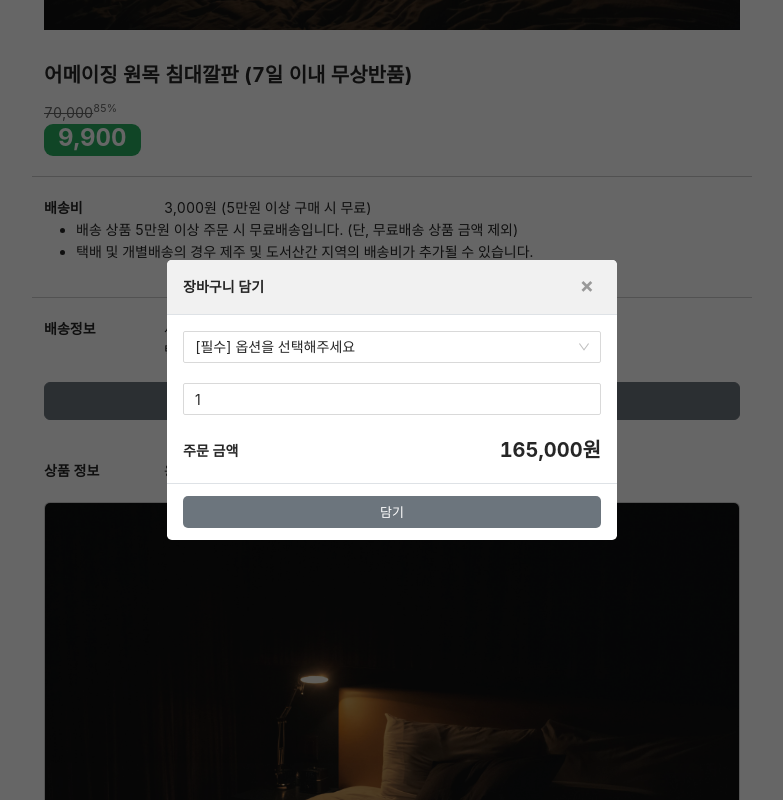
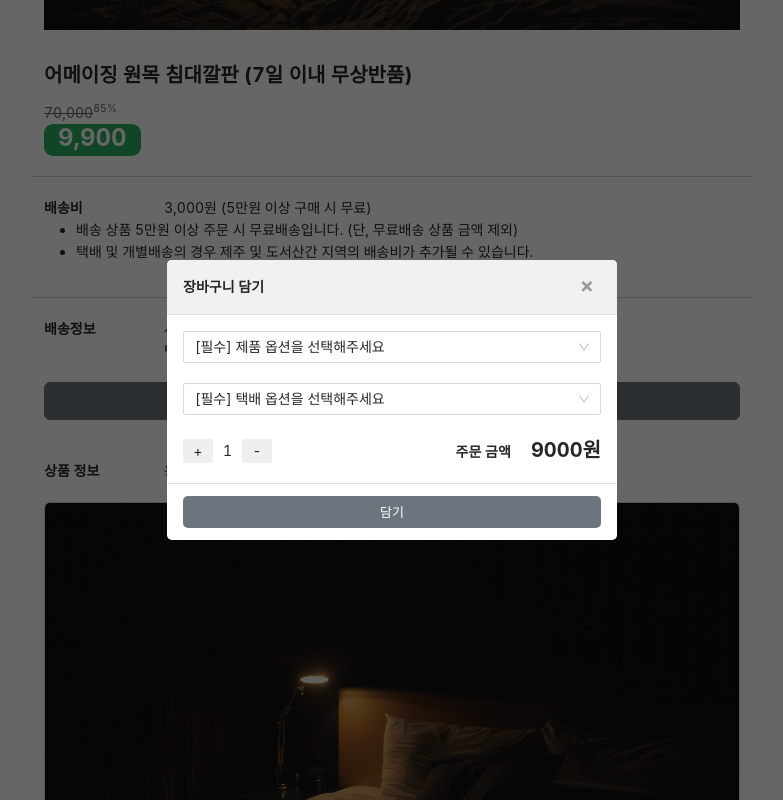
Before and after one commit to sangminem/green_mall, a React (Create React App) app: page /detail in a window 1280 px wide. Both pictures are taken after a click on the button "구매하기". Shown: the part 491-1291 px from the top of the page, without its empty margins (248-1031 px from the left). Built offline with nearby package versions, Linux system fonts and the light colour scheme.

Commit message:
modal 수량+금액계산/ 날짜+요일 계산

```diff
--- a/src/components/deliveryInfo.js
+++ b/src/components/deliveryInfo.js
@@ -1,9 +1,30 @@
 import React, { Component, Fragment } from 'react';
-import {Row, Col} from 'react-bootstrap'
+import {Row, Col, NavDropdown} from 'react-bootstrap'
 import styles from './../css/detail.module.css';
 import styled from 'styled-components';
 
 const DeliverylInfo = () => {
+    //date
+    const date = new Date();
+    const am = new Date(date.setDate(date.getDate()+1)); //새벽배송
+    const pm = new Date(date.setDate(date.getDate()+2)); //택배배송
+
+    const year = date.getFullYear();
+    const month = date.getMonth() + 1;
+    const day = date.getDate();
+    const week = ['일','월','화','수','목','금','토'];
+    let dayOfWeek = week[date.getDay()];
+    let amOfWeek = week[am.getDay()];
+    let pmOfWeek = week[pm.getDay()];
+
+    console.log('date: ' + date.toLocaleDateString('ko-kr'));
+    console.log('year: ' + year);
+    console.log('month: ' + month);
+    console.log('day: ' + day);
+    console.log('week: ' + dayOfWeek);
+    console.log('tomorrow: ' + amOfWeek);
+    console.log('2 days later: ' + pmOfWeek);
+
     return (
         <React.Fragment>
             <Row className={`mt20 mb20 pt20 ${styles.delivery}`}>
@@ -18,8 +39,8 @@ const DeliverylInfo = () => {
             </Row>
             <Row className={`mt20 mb20 pt20 ${styles.delivery}`} >
                 <Col sm={2}><strong>배송정보</strong></Col>
-                <Col sm={10}>새벽배송: 지금 주문하면 8월 15일(월) 오전 7시 전 도착<br />
-                        택배배송: 지금 주문하면 8월 16일(화) 출고 예정</Col>
+                <Col sm={10}>새벽배송: 지금 주문하면 {month}월 {day+2}일({amOfWeek}) 오전 7시 전 도착<br />
+                        택배배송: 지금 주문하면 {month}월 {day+1}일({dayOfWeek}) 출고 예정</Col>
             </Row>
         </React.Fragment>
     );
--- a/src/css/modal.css
+++ b/src/css/modal.css
@@ -1,4 +1,3 @@
-
 .modal {
     display: none;
     position: fixed;
@@ -89,15 +88,50 @@
     margin-bottom: 20px !important;
 }
 
-.price {
+.priceBox{
+    display: flex;
+    justify-content: space-between;
+}
+
+.priceBox > div{
+    width: 100%;
+    display: flex;
+    justify-content: space-between;
+    align-items: center;
+}
+
+.hidden{
+    visibility: hidden;
+    font-size: 0;
+    color: #fff;
+    position: absolute;
+    left: -9999%;
+    overflow: hidden;
+    width: 1px;
+    height: 1px;
+}
+
+.countBox {
+    width: auto;
+    margin: 0 -10px;
+}
+
+.countBox button{
+    margin: 0 10px;
+    width: 30px;
+    border-radius: 2px;
+}
+
+.totalPrice {
     font-weight: 700;
     display: flex;
     justify-content: space-between;
-    align-items: center;
+    align-items: baseline;
     margin-bottom: 0;
 }
 
-.price span{
-
+.totalPrice span{
+    display: inline-block;
+    margin-left: 20px;
     font-size: 20px;
 }
--- a/src/popup/detailPopup.js
+++ b/src/popup/detailPopup.js
@@ -1,8 +1,8 @@
-import React, { Component, Fragment } from 'react';
+import React, { Component, Fragment, useState } from 'react';
 import {Row} from 'react-bootstrap'
 import Modal from 'react-bootstrap/Modal';
 import Button from 'react-bootstrap/Button';
-import { Select, InputNumber } from 'antd';
+import { Select } from 'antd';
 import './../css/modal.css';
 import 'antd/dist/antd.css';
 import styled from 'styled-components';
@@ -17,10 +17,26 @@ const DetailPopup = (props) => {
     console.log(`selected ${value}`);
     };
 
-    //InputNumber
-    const onChange = (value) => {
-        console.log('changed', value);
-    };
+    //option-count&price
+    const addCount = function(type) {
+        count++;
+
+        setCount(count);
+        let total = price * count;
+        setTotalPrice(total);
+    }
+
+    const minusCount = function() {
+        count--;
+
+        setCount(count);
+        let total = price * count;
+        setTotalPrice(total);
+    }
+
+    let [price, setPrice] = useState(9000);   // 가격 => 나중에 db에서 가져오는 걸로 수정하기
+    let [count, setCount] = useState(1);  // 수량
+    let [totalPrice, setTotalPrice] =  useState(9000);  // 총금액
 
     return (
         // 모달이 열릴때 openModal 클래스가 생성된다.
@@ -35,11 +51,27 @@ const DetailPopup = (props) => {
             </header>
             <main>
                 <Select defaultValue="disabled" onChange={handleChange}>
-                    <Option value="disabled" disabled>[필수] 옵션을 선택해주세요</Option>
+                    <Option value="disabled" disabled>[필수] 제품 옵션을 선택해주세요</Option>
                     <Option value="product">product</Option>
                 </Select>
-                <InputNumber min={1} max={10} defaultValue={1} onChange={onChange} />
-                <p className='price'>주문 금액 <span>165,000원</span></p>
+                <Select defaultValue="disabled" onChange={handleChange}>
+                    <Option value="disabled" disabled>[필수] 택배 옵션을 선택해주세요</Option>
+                    <Option value="product">새벽배송</Option>
+                    <Option value="product">택배배송</Option>
+                </Select>
+                <div className='priceBox'>
+                    <p className='hidden'>가격: {price}</p>
+                    <div>
+                        <div className='countBox'>
+                            <span className='hidden'>수량:</span>
+                            <button onClick={addCount}>+</button>
+                            {count}
+                            <button onClick={minusCount}>-</button>
+                        </div>
+                        <p className='totalPrice'>주문 금액 <span>{totalPrice}원</span></p>
+                    </div>
+                </div>
+
             </main>
             <footer>
                 <button className="cart" onClick={cart}>담기</button>
```
